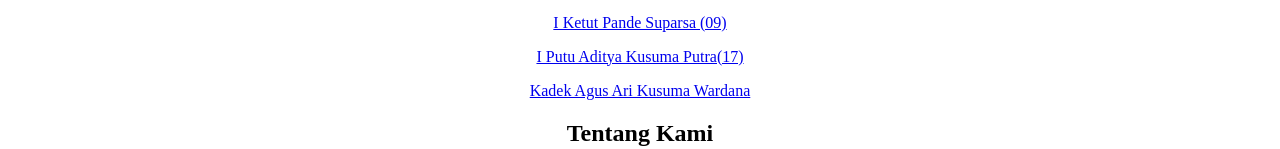
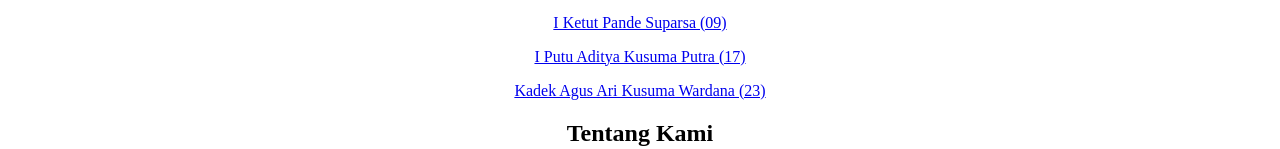
Before and after one commit to KadekDwiki/pwpb_tugas1, a plain HTML site: page index.html in a window 1280 px wide. Shown: the part 296-445 px from the top of the page. Drawn offline with Linux system fonts and the light colour scheme.

Commit message:
menmbahkan absen

```diff
--- a/index.html
+++ b/index.html
@@ -34,8 +34,8 @@
           <div class="nama-anggota">
             <p><a href="dwiki/dwiki.html" target="blank">I Kadek Dwiki Nusanjaya (08)</a></p>
             <p><a href="https://iketutpandesuparsa.github.io/IketutPandeSuparsa/indexX.html" target="blank">I Ketut Pande Suparsa (09)</a></p>
-            <p><a href="https://aditsky.github.io/AdityaKusuma/index.html" target="blank">I Putu Aditya Kusuma Putra(17)</a></p>
-            <p><a href="https://arikusuma09.github.io/AriKusuma_/Biodata.html" target="blank">Kadek Agus Ari Kusuma Wardana</a></p>
+            <p><a href="https://aditsky.github.io/AdityaKusuma/index.html" target="blank">I Putu Aditya Kusuma Putra (17)</a></p>
+            <p><a href="https://arikusuma09.github.io/AriKusuma_/Biodata.html" target="blank">Kadek Agus Ari Kusuma Wardana (23)</a></p>
           </div>
         </center>
       </div>
```
